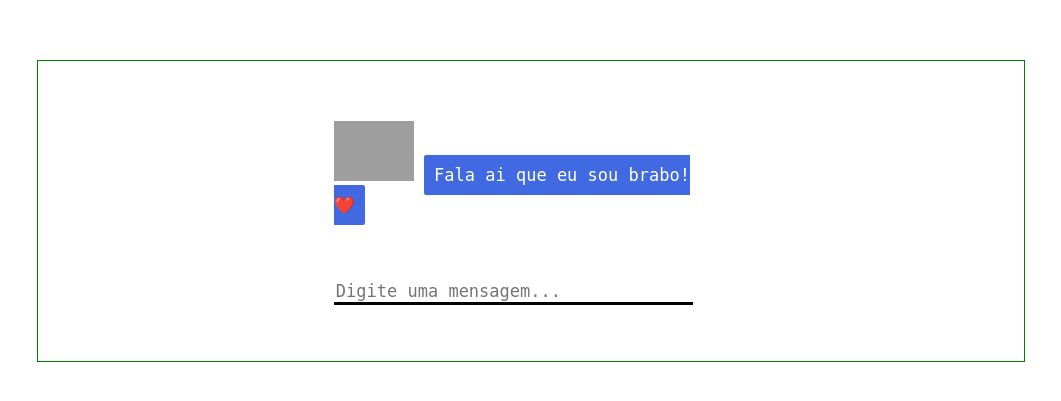
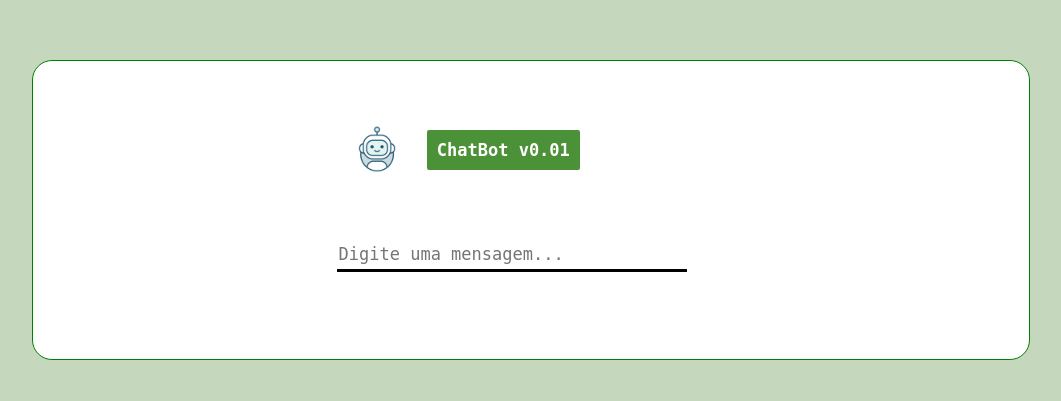
Before and after one commit to sbrunomello/chatbotAPI, a Flask app: page / in a window 1280 px wide. Shown: the top 401 px of the page, without its empty margins (109-1170 px from the left). Run offline with Flask 2, Linux system fonts and the light colour scheme; some libraries are stand-ins or nearby versions; grey boxes are pictures that could not be loaded.

Commit message:
Chatbot API v0.0101

```diff
--- a/main.py
+++ b/main.py
@@ -1,3 +1,5 @@
+import os
+
 from flask import Flask, render_template, request
 from chatterbot import ChatBot
 from chatterbot.trainers import ChatterBotCorpusTrainer
--- /dev/null
+++ b/static/css/style.css
@@ -0,0 +1,86 @@
+body {
+	font-family: monospace;
+	background-color: #c5d7bd !important;
+}
+
+h3 {
+	color: black;
+	font-size: 20px;
+	margin-top: 3px;
+	text-align: center;
+}
+
+#chatbox {
+	margin-left: auto;
+	margin-right: auto;
+	width: 40%;
+	margin-top: 60px;
+}
+
+#userInput {
+	margin-left: auto;
+	margin-right: auto;
+	width: 40%;
+	margin-top: 60px;
+}
+
+#textInput {
+	width: 90%;
+	border: none;
+	border-bottom: 3px solid black;
+	font-family: monospace;
+	font-size: 17px;
+}
+
+.userText {
+	color: white;
+	font-family: monospace;
+	font-size: 17px;
+	text-align: right;
+	line-height: 30px;
+}
+
+.userText span {
+	background-color: #808080;
+	padding: 10px;
+	border-radius: 2px;
+}
+
+.botText {
+	color: white;
+	font-family: monospace;
+	font-size: 17px;
+	text-align: left;
+	line-height: 30px;
+	font-weight: bold;
+}
+
+.botText span {
+	background-color: #297d12d6;
+	padding: 10px;
+	border-radius: 2px;
+	height: max-content;
+}
+
+#tidbit {
+	position: absolute;
+	bottom: 0;
+	right: 0;
+	width: 300px;
+}
+
+.boxed {
+	margin-left: auto;
+	margin-right: auto;
+	width: 78%;
+	margin-top: 60px;
+	border: 1px solid green;
+	height: 300px!important;
+	overflow: auto;
+	background-color: white;
+	border-radius: 20px;
+}
+
+.box {
+	border: 2px solid black;
+}
--- /dev/null
+++ b/static/js/script.js
@@ -0,0 +1,22 @@
+function getBotResponse() {
+          var rawText = $("#textInput").val();
+          var userHtml = '<p class="userText"><span>' + rawText + "</span></p>";
+          $("#textInput").val("");
+          $("#chatbox").append(userHtml);
+          document
+            .getElementById("userInput")
+            .scrollIntoView({ block: "start", behavior: "smooth" });
+          $.get("/get", { msg: rawText }).done(function(data) {
+            var img = '<img src="https://icon-library.com/images/bot-icon/bot-icon-7.jpg" alt="BOT" style="width:80px;height:60px;"/>'
+            var botHtml = '<p class="botText"> ' + img + ' <span>' + data + "</span></p>";
+            $("#chatbox").append(botHtml);
+            document
+              .getElementById("userInput")
+              .scrollIntoView({ block: "start", behavior: "smooth" });
+          });
+        }
+        $("#textInput").keypress(function(e) {
+          if (e.which == 13) {
+            getBotResponse();
+          }
+ });
--- a/templates/home.html
+++ b/templates/home.html
@@ -1,39 +1,27 @@
 <!DOCTYPE html>
 <html>
-  <title>ChatBot API v0</title>
+    <title>ChatBot API v0.01</title>
     <head>
         <link rel="shortcut icon"type="image/x-icon" href="">
+        <link rel="stylesheet" href="{{ url_for('static', filename= 'css/style.css') }}">
+        <link href="https://cdn.jsdelivr.net/npm/bootstrap@5.0.0-beta3/dist/css/bootstrap.min.css" rel="stylesheet" integrity="sha384-eOJMYsd53ii+scO/bJGFsiCZc+5NDVN2yr8+0RDqr0Ql0h+rP48ckxlpbzKgwra6" crossorigin="anonymous">
+        <script src="https://cdn.jsdelivr.net/npm/bootstrap@5.0.0-beta3/dist/js/bootstrap.bundle.min.js" integrity="sha384-JEW9xMcG8R+pH31jmWH6WWP0WintQrMb4s7ZOdauHnUtxwoG2vI5DkLtS3qm9Ekf" crossorigin="anonymous"></script>
         <script src="https://ajax.googleapis.com/ajax/libs/jquery/3.2.1/jquery.min.js"></script>
+        <script src="{{ url_for('static', filename= 'js/script.js') }}"></script>
+    </head>
+    <body>
         <div class="boxed">
             <div class="container">
                 <div class="container-body" id="chatbox">
-
                     <p class="botText">
-           <img src="https://icon-library.com/images/bot-icon/bot-icon-7.jpg" alt="BOT" style="width:80px;height:60px;" />
-           <span>Fala ai que eu sou brabo! ❤️</span>
+                        <img src="{{ url_for('static', filename= 'img/bot.gif') }}" alt="BOT" style="width:80px;height:60px;" />
+                        <span>ChatBot v0.01</span>
                     </p>
                 </div>
                 <div id="userInput">
                     <input id="textInput" type="text" name="msg" placeholder="Digite uma mensagem..." />
                 </div>
-      </div>
                 <script>
-        function getBotResponse() {
-          var rawText = $("#textInput").val();
-          var userHtml = '<p class="userText"><span>' + rawText + "</span></p>";
-          $("#textInput").val("");
-          $("#chatbox").append(userHtml);
-          document
-            .getElementById("userInput")
-            .scrollIntoView({ block: "start", behavior: "smooth" });
-          $.get("/get", { msg: rawText }).done(function(data) {
-            var botHtml = '<p class="botText"> <img src="https://icon-library.com/images/bot-icon/bot-icon-7.jpg" alt="BOT" style="width:80px;height:60px;" /><span>' + data + "</span></p>";
-            $("#chatbox").append(botHtml);
-            document
-              .getElementById("userInput")
-              .scrollIntoView({ block: "start", behavior: "smooth" });
-          });
-        }
                     $("#textInput").keypress(function(e) {
                         if (e.which == 13) {
                           getBotResponse();
@@ -41,76 +29,6 @@
                     });
                 </script>
             </div>
-    <style>
-    body {
-        font-family: monospace;
-      }
-      h3 {
-        color: black;
-        font-size: 20px;
-        margin-top: 3px;
-        text-align: center;
-      }
-      #chatbox {
-        margin-left: auto;
-        margin-right: auto;
-        width: 40%;
-        margin-top: 60px;
-      }
-      #userInput {
-        margin-left: auto;
-        margin-right: auto;
-        width: 40%;
-        margin-top: 60px;
-      }
-      #textInput {
-        width: 90%;
-        border: none;
-        border-bottom: 3px solid black;
-        font-family: monospace;
-        font-size: 17px;
-      }
-      .userText {
-        color: white;
-        font-family: monospace;
-        font-size: 17px;
-        text-align: right;
-        line-height: 30px;
-      }
-      .userText span {
-        background-color: #808080;
-        padding: 10px;
-        border-radius: 2px;
-      }
-      .botText {
-        color: white;
-        font-family: monospace;
-        font-size: 17px;
-        text-align: left;
-        line-height: 30px;
-      }
-      .botText span {
-        background-color: #4169e1;
-        padding: 10px;
-        border-radius: 2px;
-      }
-      #tidbit {
-        position: absolute;
-        bottom: 0;
-        right: 0;
-        width: 300px;
-      }
-      .boxed {
-        margin-left: auto;
-        margin-right: auto;
-        width: 78%;
-        margin-top: 60px;
-        border: 1px solid green;
-        height: 300px!important;
-        overflow: auto;
-      }
-      .box {
-        border: 2px solid black;
-      }</style>
-  </head>
+        </div>
+    </body>
 </html>
```
Also changed, not shown: templates/home.css (deleted, +0 -68 lines), db.sqlite3, static/img/bot.gif (added). Lines whose indentation alone changed are shown as unchanged.
